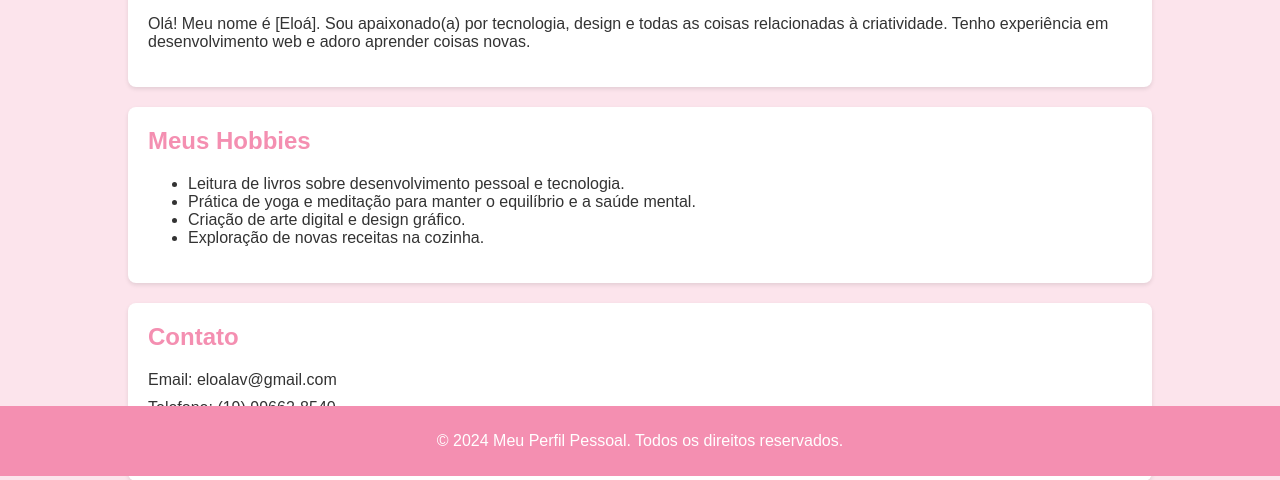
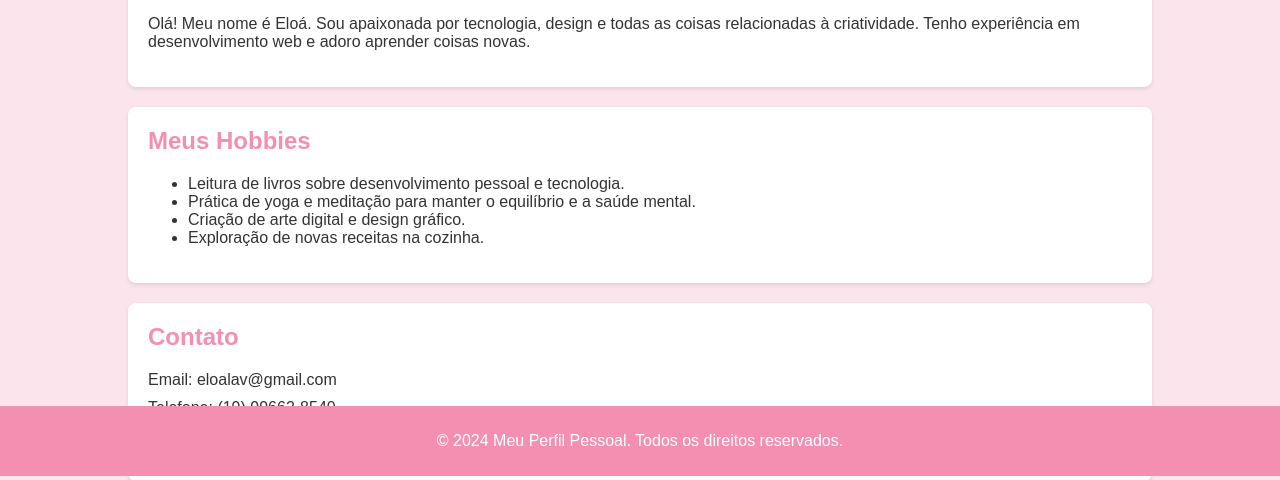
Before and after one commit to eloalav/personal-page-, a Flask app: page / in a window 1280 px wide. Shown: the part 324-804 px from the top of the page. Run offline with Flask 3, Linux system fonts and the light colour scheme.

Commit message:
Primeira versão do site

```diff
--- a/templates/index.html
+++ b/templates/index.html
@@ -91,7 +91,7 @@
         <section id="perfil">
             <h2>Sobre Mim</h2>
             <img src="profile.jpg" alt="Foto de Perfil" class="profile-img">
-            <p>Olá! Meu nome é [Eloá]. Sou apaixonado(a) por tecnologia, design e todas as coisas relacionadas à criatividade. Tenho experiência em desenvolvimento web e adoro aprender coisas novas.</p>
+            <p>Olá! Meu nome é Eloá. Sou apaixonada por tecnologia, design e todas as coisas relacionadas à criatividade. Tenho experiência em desenvolvimento web e adoro aprender coisas novas.</p>
         </section>
 
         <section id="hobbies">
```
